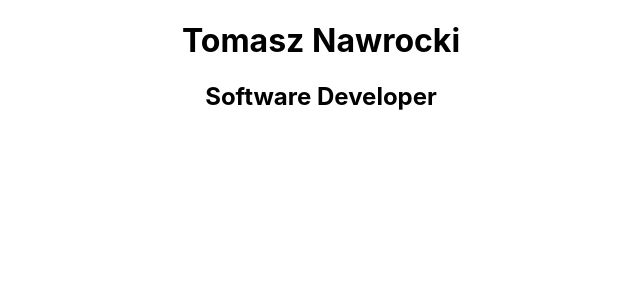
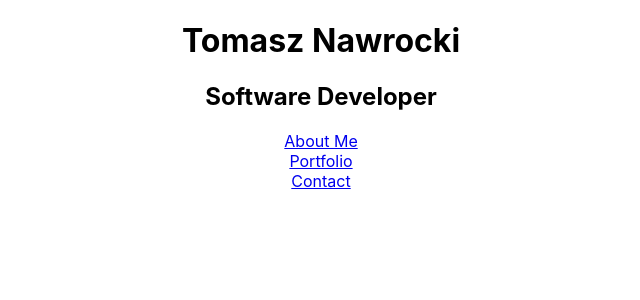
Before and after one commit to T-Nawrocki/dev_portfolio, a React (Create React App) app in the folder client/: page / in a window 1280 px wide. Shown: the top 300 px of the page, without its empty margins (319-959 px from the left). Built offline with nearby package versions, Linux system fonts and the light colour scheme.

Commit message:
basic home page complete

```diff
--- a/client/src/components/Home.tsx
+++ b/client/src/components/Home.tsx
@@ -1,4 +1,5 @@
 import * as React from 'react';
+import NavButton from './NavButton';
 
 const Home: React.FunctionComponent = () => {
   return (
@@ -6,7 +7,9 @@ const Home: React.FunctionComponent = () => {
       <h1>Tomasz Nawrocki</h1>
       <h2>Software Developer</h2>
       <nav id="home-nav">
-
+        <NavButton destination="/about-me" text="About Me" />
+        <NavButton destination="/portfolio" text="Portfolio" />
+        <NavButton destination="/contact" text="Contact" />
       </nav>
     </div>
    );
```
